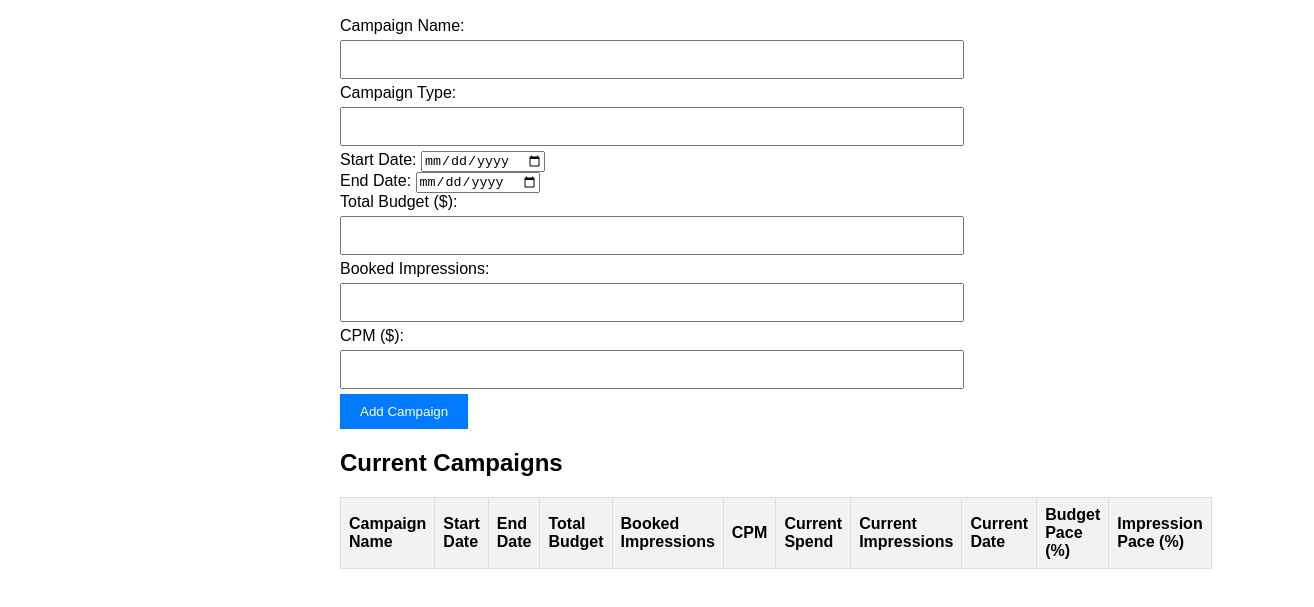
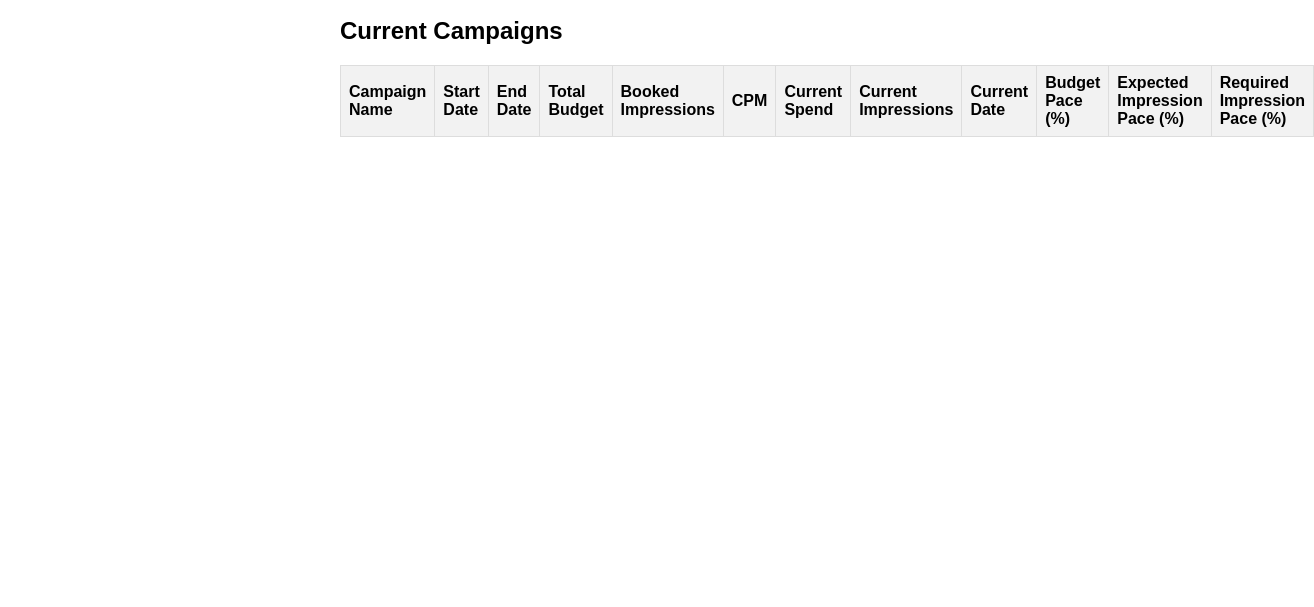
Before and after one commit to WhimsicalCoder/DBI, a plain HTML site: page index.html in a window 1280 px wide. Shown: the part 79-686 px from the top of the page, 1314 px wide, since content can reach past the window. Drawn offline with Linux system fonts and the light colour scheme.

Commit message:
Update index.html

```diff
--- a/index.html
+++ b/index.html
@@ -13,7 +13,7 @@
             padding: 20px;
         }
 
-        input[type="text"], input[type="number"] {
+        input[type="text"], input[type="number"], input[type="date"] {
             width: 100%;
             padding: 10px;
             margin: 5px 0;
@@ -48,28 +48,7 @@
     <div class="container">
         <h2>Ad Campaign Pacing Tool</h2>
         <form id="campaignForm">
-            <label for="campaignName">Campaign Name:</label>
-            <input type="text" id="campaignName" required><br>
-
-            <label for="campaignType">Campaign Type:</label>
-            <input type="text" id="campaignType" required><br>
-
-            <label for="startDate">Start Date:</label>
-            <input type="date" id="startDate" required><br>
-
-            <label for="endDate">End Date:</label>
-            <input type="date" id="endDate" required><br>
-
-            <label for="totalBudget">Total Budget ($):</label>
-            <input type="number" id="totalBudget" required><br>
-
-            <label for="bookedImpressions">Booked Impressions:</label>
-            <input type="number" id="bookedImpressions" required><br>
-
-            <label for="cpm">CPM ($):</label>
-            <input type="number" id="cpm" required><br>
-
-            <button type="button" onclick="addCampaign()">Add Campaign</button>
+            <!-- Your form inputs here as in the previous code -->
         </form>
 
         <h2>Current Campaigns</h2>
@@ -86,7 +65,8 @@
                     <th>Current Impressions</th>
                     <th>Current Date</th>
                     <th>Budget Pace (%)</th>
-                    <th>Impression Pace (%)</th>
+                    <th>Expected Impression Pace (%)</th>
+                    <th>Required Impression Pace (%)</th>
                 </tr>
             </thead>
             <tbody id="campaignTableBody">
@@ -96,43 +76,7 @@
     </div>
 
     <script>
-        function addCampaign() {
-            const campaignName = document.getElementById('campaignName').value;
-            const startDate = document.getElementById('startDate').value;
-            const endDate = document.getElementById('endDate').value;
-            const totalBudget = parseFloat(document.getElementById('totalBudget').value);
-            const bookedImpressions = parseInt(document.getElementById('bookedImpressions').value);
-            const cpm = parseFloat(document.getElementById('cpm').value);
-            const currentSpend = parseFloat(prompt('Enter Current Spend ($):'));
-            const currentImpressions = parseInt(prompt('Enter Current Impressions:'));
-
-            // Calculate today's date
-            const today = new Date().toISOString().split('T')[0];
-
-            // Calculate budget and impression paces
-            const budgetPace = (currentSpend / totalBudget) * 100;
-            const impressionPace = (currentImpressions / bookedImpressions) * 100;
-
-            // Create a new row for the campaign table
-            const newRow = document.createElement('tr');
-            newRow.innerHTML = `
-                <td>${campaignName}</td>
-                <td>${startDate}</td>
-                <td>${endDate}</td>
-                <td>${totalBudget}</td>
-                <td>${bookedImpressions}</td>
-                <td>${cpm}</td>
-                <td>${currentSpend}</td>
-                <td>${currentImpressions}</td>
-                <td>${today}</td>
-                <td>${budgetPace.toFixed(2)}%</td>
-                <td>${impressionPace.toFixed(2)}%</td>
-            `;
-
-            // Append the new row to the table
-            const campaignTableBody = document.getElementById('campaignTableBody');
-            campaignTableBody.appendChild(newRow);
-        }
+        // The JavaScript code as in the previous response
     </script>
 </body>
 </html>
```
